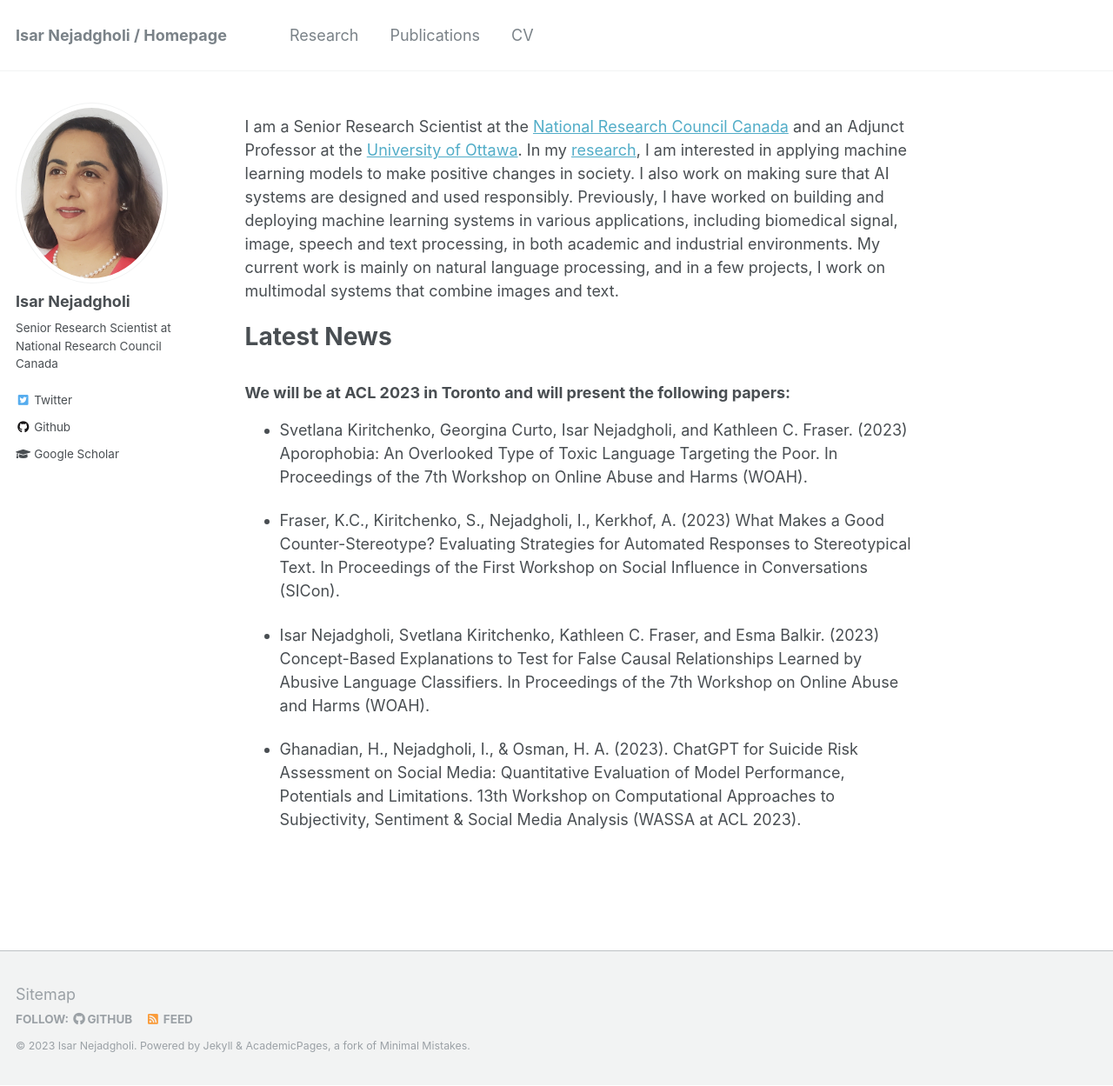
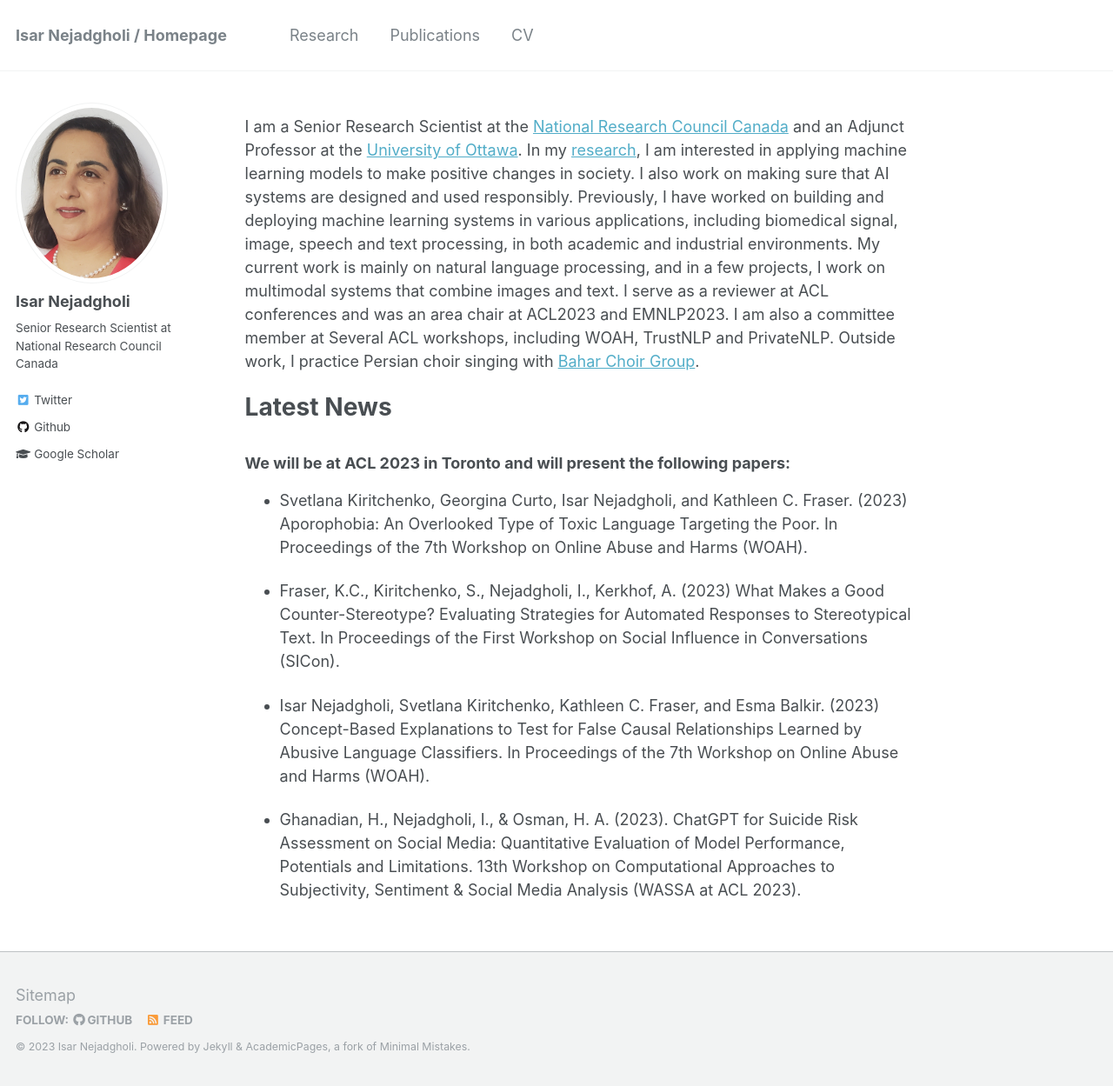
Before and after one commit to IsarNejad/IsarNejad.github.io, a Jekyll site: the page built from _pages/about.md, in a window 1280 px wide and 1249 px high. Shown: the whole window at 87% size. Built offline with Jekyll 4.4.1, drawn with Linux system fonts in a browser that asks for light colours.

Commit message:
Update about.md

```diff
--- a/_pages/about.md
+++ b/_pages/about.md
@@ -8,8 +8,7 @@ redirect_from:
   - /about.html
 ---
 
-I am a Senior Research Scientist at the [National Research Council Canada](https://nrc.canada.ca/en) and an Adjunct Professor at the [University of Ottawa](https://www.uottawa.ca/faculty-engineering/school-electrical-engineering-computer-science). In my [research](https://isarnejad.github.io//research/), I am interested in applying machine learning models to make positive changes in society. I also work on making sure that AI systems are designed and used responsibly. Previously, I have worked on building and deploying machine learning systems in various applications, including biomedical signal, image, speech and text processing, in both academic and industrial environments. My current work is mainly on natural language processing, and in a few projects, I work on multimodal systems that combine images and text.
-
+I am a Senior Research Scientist at the [National Research Council Canada](https://nrc.canada.ca/en) and an Adjunct Professor at the [University of Ottawa](https://www.uottawa.ca/faculty-engineering/school-electrical-engineering-computer-science). In my [research](https://isarnejad.github.io//research/), I am interested in applying machine learning models to make positive changes in society. I also work on making sure that AI systems are designed and used responsibly. Previously, I have worked on building and deploying machine learning systems in various applications, including biomedical signal, image, speech and text processing, in both academic and industrial environments. My current work is mainly on natural language processing, and in a few projects, I work on multimodal systems that combine images and text. I serve as a reviewer at ACL conferences and was an area chair at ACL2023 and EMNLP2023. I am also a committee member at Several ACL workshops, including WOAH, TrustNLP and PrivateNLP. Outside work, I practice Persian choir singing with [Bahar Choir Group](https://m.facebook.com/100057890747251/videos/arash-fouladvand-academy/668851780472720/?locale=fo_FO&_rdr).
 
 # Latest News
 
```
